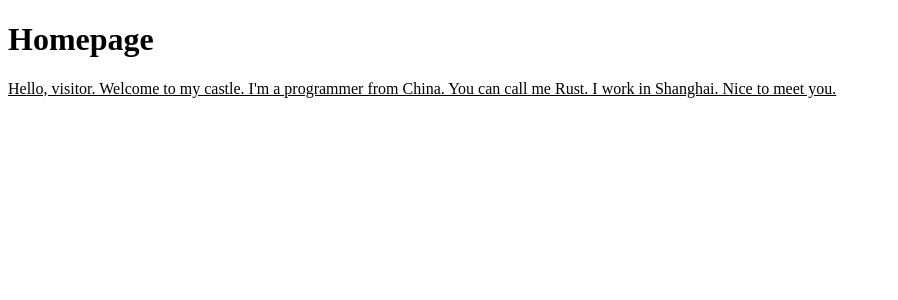
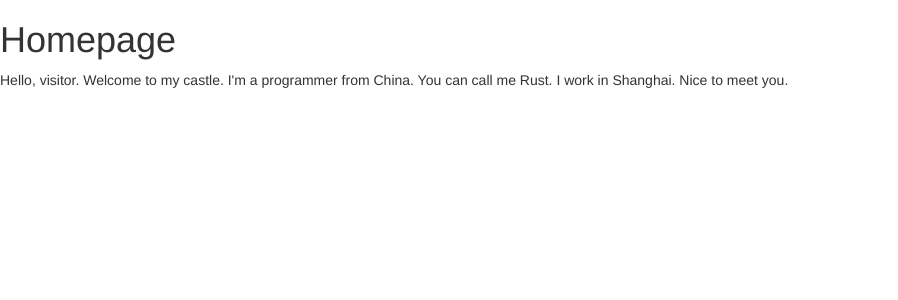
Before and after one commit to weita0/weita0.github.io, a Jekyll site: the page index.html, which Jekyll copies as it is, in a window 1280 px wide. Shown: the top 300 px of the page, without its empty margins (0-898 px from the left). Built offline with Jekyll 4.4.1, drawn with Linux system fonts in a browser that asks for light colours; nearby versions of some CDN libraries.

Commit message:
A huge change

```diff
--- a/index.html
+++ b/index.html
@@ -1,28 +1,16 @@
 <!DOCTYPE html>
-<!--
----
-
-layout: default
-title: My Blog
-
----
-
-<h2>{{ page.title }}</h2>
-
-<p>最新文章</p>
-
-<ul>
-	{% for post in site.posts %}
-		<li>{{ post.date | date_to_string }} <a href="{{ site.baseurl }}{{ post.url }}">{{ post.title }}</a></li>
-	{% endfor %}
-</ul>
--->
 <html>
 
 	<head>
 		<meta charset="utf-8">
 		<title>This is Amazing!</title>
-		<link rel="stylesheet" type="text/css" href="style/theme.css">
+		<!-- Bootstrap CSS core -->
+		<link rel="stylesheet" href="//cdn.bootcss.com/bootstrap/3.3.5/css/bootstrap.min.css">
+		<!-- Custom style of my own -->
+		<link rel="stylesheet" href="style/theme.css">
+		<!-- jQuery and Bootstrap JavaScript library -->
+		<script src="//cdn.bootcss.com/jquery/1.11.3/jquery.min.js"></script>
+		<script src="//cdn.bootcss.com/bootstrap/3.3.5/js/bootstrap.min.js"></script>
 	</head>
 
 	<body>
--- a/style/theme.css
+++ /dev/null
@@ -1,7 +0,0 @@
-h2 {
-	color: blue;
-}
-
-p {
-	text-decoration: underline;
-}
```
